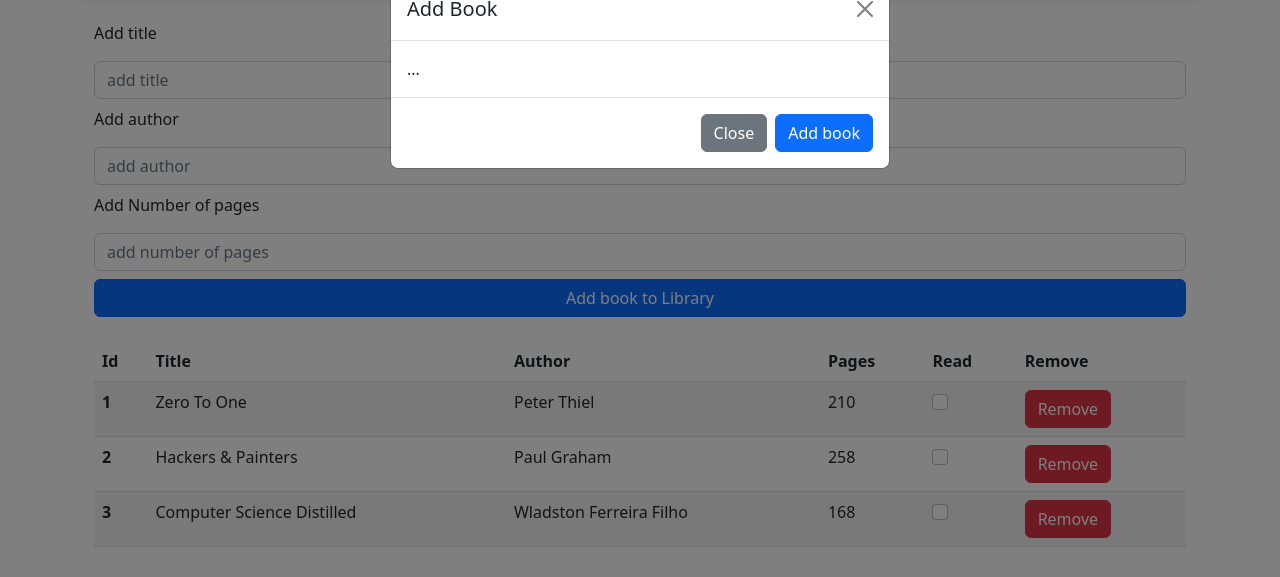
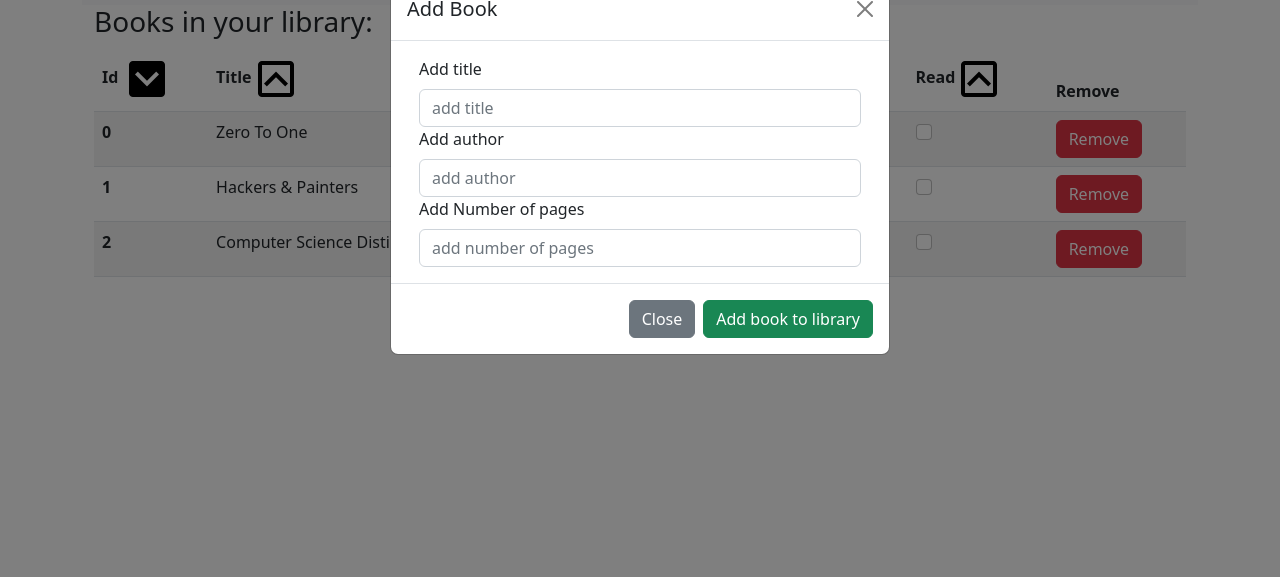
Before and after one commit to JohanCodeForFun/Library-TOP, a website: page index.html in a window 1280 px wide. Both pictures are taken after a click on the button "Add book". Shown: the part 51-628 px from the top of the page. Drawn offline with nearby package versions, Linux system fonts and the light colour scheme.

Commit message:
add icons for sort function

```diff
--- a/app.js
+++ b/app.js
@@ -1,22 +1,38 @@
 'use strict';
+var __spreadArray = (this && this.__spreadArray) || function (to, from, pack) {
+    if (pack || arguments.length === 2) for (var i = 0, l = from.length, ar; i < l; i++) {
+        if (ar || !(i in from)) {
+            if (!ar) ar = Array.prototype.slice.call(from, 0, i);
+            ar[i] = from[i];
+        }
+    }
+    return to.concat(ar || Array.prototype.slice.call(from));
+};
 var myLibrary = [
-    { title: 'Zero To One', author: 'Peter Thiel', pages: '210', id: '1', read: true },
-    { title: 'Hackers & Painters', author: 'Paul Graham', pages: '258', id: '2', read: true },
-    { title: 'Computer Science Distilled', author: 'Wladston Ferreira Filho', pages: '168', id: '3', read: true },
+    { title: 'Zero To One', author: 'Peter Thiel', pages: '210', id: '0', read: true },
+    { title: 'Hackers & Painters', author: 'Paul Graham', pages: '258', id: '1', read: true },
+    { title: 'Computer Science Distilled', author: 'Wladston Ferreira Filho', pages: '168', id: '2', read: true },
 ];
 var inputTitle = document.querySelector('#inputTitle');
 var inputAuthor = document.querySelector('#inputAuthor');
 var inputPages = document.querySelector('#inputPages');
 var bookParagraph = document.querySelector('#bookParagraph');
 var submitButton = document.querySelector('#submitBook');
+var removeBookButton = document.querySelector("#remove".concat(myLibrary[0].id));
+removeBookButton === null || removeBookButton === void 0 ? void 0 : removeBookButton.addEventListener('click', function () { return console.log('click'); });
 var booksBody = document.querySelector('#booksBody');
+// initialize popovers for modal, succesfully add book to list
+var popoverTriggerList = document.querySelectorAll('[data-bs-toggle="popover"]');
+var popoverList = __spreadArray([], popoverTriggerList, true).map(function (popoverTriggerEl) { return new bootstrap.Popover(popoverTriggerEl); });
 var loadLibrary = function () {
     var tabelData = myLibrary.map(function (value) {
-        return ("<tr>\n\t<th scope=\"row\"> ".concat(value.id, " </th>\n\t<td> ").concat(value.title, " </td>\n\t<td> ").concat(value.author, " </td>\n\t<td> ").concat(value.pages, " </td>\n\t<td> \n\t<div class=\"form-check\">\n<input class=\"form-check-input\" type=\"checkbox\" value=\"\" id=\"flexCheckDefault\">\n<label class=\"form-check-label\" for=\"flexCheckDefault\">\n</label>\n</div>\n\t</td>\n\t<td> <button class=\"btn btn-danger\">Remove</button> </td>\n</tr>"));
+        return ("<tr>\n\t<th scope=\"row\"> ".concat(value.id, " </th>\n\t<td> ").concat(value.title, " </td>\n\t<td> ").concat(value.author, " </td>\n\t<td> ").concat(value.pages, " </td>\n\t<td> \n\t<div class=\"form-check\">\n<input class=\"form-check-input\" type=\"checkbox\" value=\"\" id=\"flexCheckDefault\">\n<label class=\"form-check-label\" for=\"flexCheckDefault\">\n</label>\n</div>\n\t</td>\n\t<td> <button id=\"remove").concat(value.id, "\" class=\"btn btn-danger\">Remove</button> </td>\n</tr>"));
     }).join('');
     booksBody === null || booksBody === void 0 ? void 0 : booksBody.innerHTML = tabelData;
 };
 loadLibrary();
+var removeBook = function () {
+};
 function Book(title, author, pages, id, read) {
     this.title = title,
         this.author = author,
--- a/index.html
+++ b/index.html
@@ -31,7 +31,7 @@
               type="button"
               class="btn btn-success"
               data-bs-toggle="modal"
-              data-bs-target="#exampleModal"
+              data-bs-target="#modal"
             >Add book
             </button>
           </form>
@@ -41,15 +41,15 @@
       <!-- Modal -->
       <div
         class="modal fade"
-        id="exampleModal"
+        id="modal"
         tabindex="-1"
-        aria-labelledby="exampleModalLabel"
+        aria-labelledby="modalLabel"
         aria-hidden="true"
       >
         <div class="modal-dialog">
           <div class="modal-content">
             <div class="modal-header">
-              <h1 class="modal-title fs-5" id="exampleModalLabel">
+              <h1 class="modal-title fs-5" id="modalLabel">
                 Add Book
               </h1>
               <button
@@ -62,7 +62,39 @@
             <div class="modal-body">
 
 
-							...
+							<div class="container container-fluid">
+								<form class="needs-validation" novalidate>
+									<div class="form-input">
+										<label for="title" class="form-label">Add title</label>
+										<input
+											form="title"
+											class="form-control"
+											id="inputTitle"
+											type="text"
+											placeholder="add title"
+											required
+										/>
+										<label for="author" class="form-label">Add author</label>
+										<input
+											for="author"
+											class="form-control"
+											id="inputAuthor"
+											type="text"
+											placeholder="add author"
+											required
+										/>
+										<label for="pages" class="form-label">Add Number of pages</label>
+										<input
+											for="pages"
+											class="form-control"
+											id="inputPages"
+											type="text"
+											placeholder="add number of pages"
+											required
+										/>
+									</div>
+								</form>
+							</div>
 
 
 						</div>
@@ -74,8 +106,8 @@
               >
                 Close
               </button>
-              <button type="button" class="btn btn-primary">
-                Add book
+              <button id="submitBook" type="button" class="btn btn-success"  data-bs-container="body" data-bs-toggle="popover" data-bs-placement="top" data-bs-content="Book successfully added!">
+                Add book to library
               </button>
             </div>
           </div>
@@ -84,51 +116,16 @@
 
       <section id="libraryContent">
         <div class="container container-fluid">
-          <form action="">
-            <div class="form-input">
-              <label for="title" class="form-label">Add title</label>
-              <input
-                form="title"
-                class="form-control"
-                id="inputTitle"
-                type="text"
-                placeholder="add title"
-              />
-              <label for="author" class="form-label">Add author</label>
-              <input
-                for="author"
-                class="form-control"
-                id="inputAuthor"
-                type="text"
-                placeholder="add author"
-              />
-              <label for="pages" class="form-label">Add Number of pages</label>
-              <input
-                for="pages"
-                class="form-control"
-                id="inputPages"
-                type="text"
-                placeholder="add number of pages"
-              />
-              <input
-                id="submitBook"
-                class="btn btn-primary"
-                type="button"
-                value="Add book to Library"
-              />
-              <p id="bookParagraph"></p>
-            </div>
-          </form>
-
           <section id="booksAdded">
+						<h3>Books in your library:</h3>
             <table class="table table-striped">
               <thead>
                 <tr>
-                  <th scope="col">Id</th>
-                  <th scope="col">Title</th>
-                  <th scope="col">Author</th>
-                  <th scope="col">Pages</th>
-                  <th scope="col">Read</th>
+                  <th scope="col">Id <img src="img/chevron-down-box.png" alt="sort img"></th>
+                  <th scope="col">Title<img src="img/chevron-up-box-outline.png" alt="sort img"></th>
+                  <th scope="col">Author<img src="img/chevron-up-box-outline.png" alt="sort img"></th>
+                  <th scope="col">Pages<img src="img/chevron-up-box-outline.png" alt="sort img"></th>
+                  <th scope="col">Read<img src="img/chevron-up-box-outline.png" alt="sort img"></th>
                   <th scope="col">Remove</th>
                 </tr>
               </thead>
--- a/styles.css
+++ b/styles.css
@@ -1,4 +1,4 @@
-html {
+/* html {
 	margin: 0;
 	padding: 0;
 	box-sizing: border-box;
@@ -31,4 +31,4 @@ td, th {
 	padding: 0.5rem;
 	border-spacing: 0.5rem;
 	border-collapse: collapse;
-}
+} */
```
Also changed, not shown: app.ts (+18 -4 lines), img/chevron-down-box-outline.png (added), img/chevron-down-box.png (added), img/chevron-up-box-outline.png (added), img/chevron-up-box.png (added).
